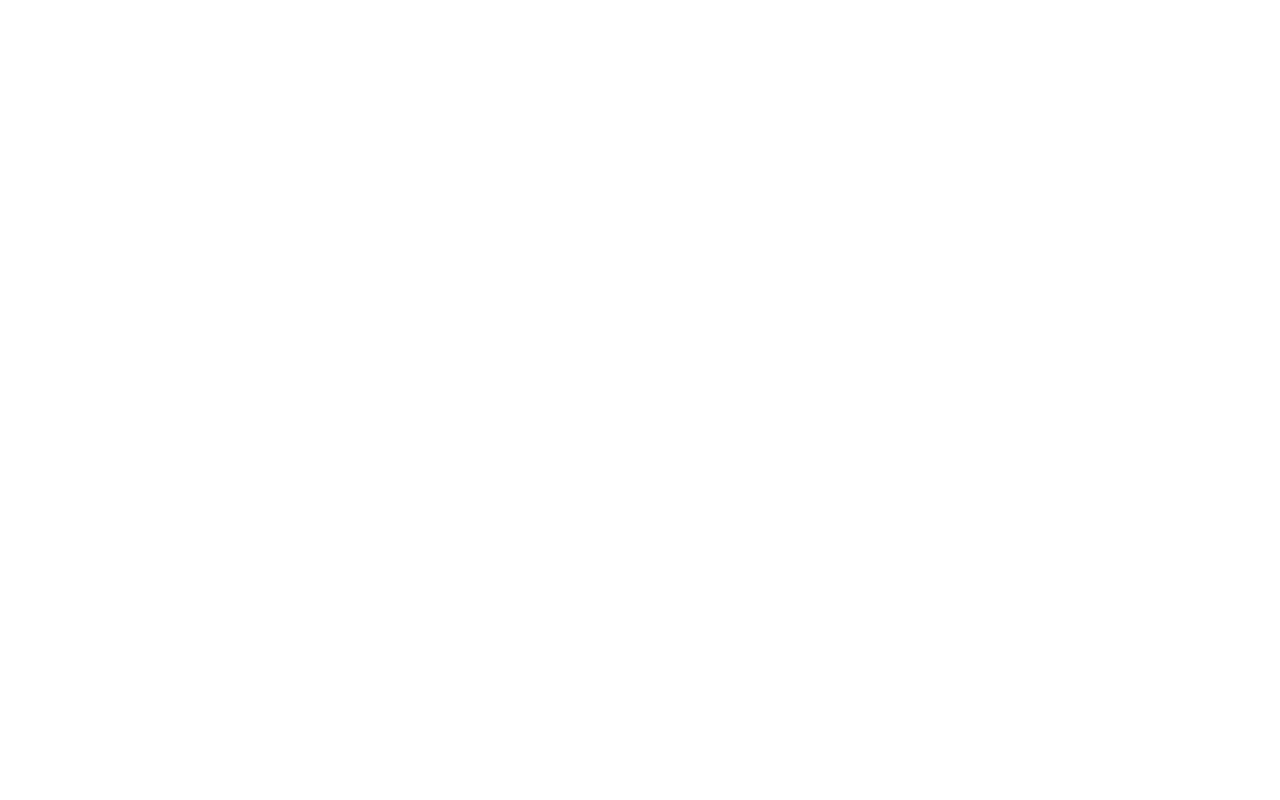
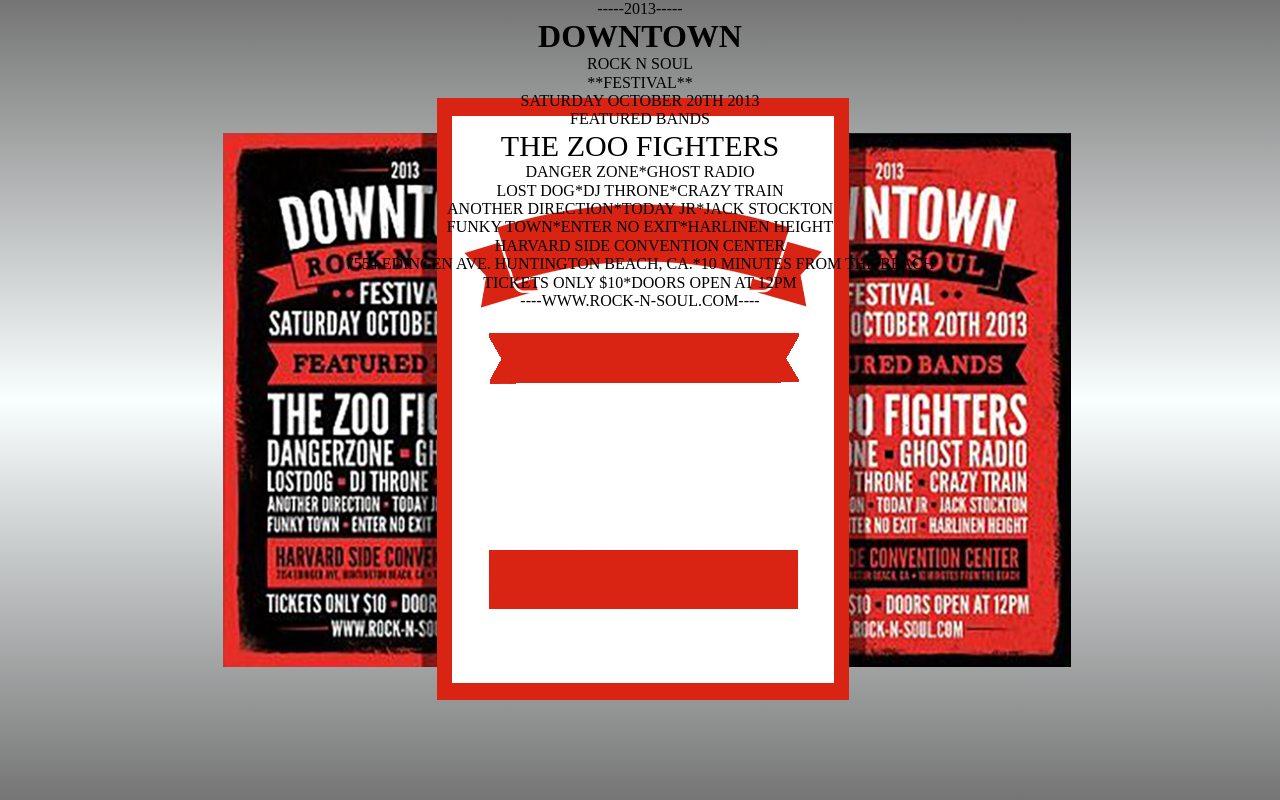
Before and after one commit to Edujo93/rock-flyer, a plain HTML site: page index.html in a window 1280 px wide. Drawn offline with Linux system fonts and the light colour scheme.

Commit message:
add background, remove p, h1 margins

```diff
--- a/index.html
+++ b/index.html
@@ -1,17 +1,36 @@
 <!DOCTYPE html>
 <html lang="en">
 <head>
+
     <meta charset="UTF-8">
     <meta name="viewport" content="width=device-width, initial-scale=1.0">
     <!-- WE WILL TALK ABOUT THIS NORMALIZE.CSS FILE ON THE NEXT SESSION-->
     <link rel="stylesheet" href="./styles/normalize.css">
-    <!-- LINK THE STYLES.CSS FILE HERE -->
+    <link rel="stylesheet" href="/styles/styles.css">
     <title>Downtown Flyer</title>
 </head>
 <body>
     <div class="background">
         <div class="flyer">
-            <!-- ALL TEXT ELEMENTS HERE -->
+            <div class="a">
+             <p>-----2013-----</p>
+             <h1>DOWNTOWN</h1>
+             <p>ROCK N SOUL</p>
+             <p>**FESTIVAL**</p>
+             <p>SATURDAY OCTOBER 20TH 2013</p>
+             <p>FEATURED BANDS</p>
+             <p class="band-xl">THE ZOO FIGHTERS</p>
+             <p>DANGER ZONE*GHOST RADIO</p>
+             <p>LOST DOG*DJ THRONE*CRAZY TRAIN</p>
+             <p>ANOTHER DIRECTION*TODAY JR*JACK STOCKTON</p>
+             <p>FUNKY TOWN*ENTER NO EXIT*HARLINEN HEIGHT</p>
+
+             <p>HARVARD SIDE CONVENTION CENTER</p>
+             <p>7554 EDINGEN AVE. HUNTINGTON BEACH, CA.*10 MINUTES FROM THE BEACH</p>
+             <p>TICKETS ONLY $10*DOORS OPEN AT 12PM</p>
+             <p>----WWW.ROCK-N-SOUL.COM----</p>
+            </div>
+
         </div>
     </div>
 </body>
--- a/styles/styles.css
+++ b/styles/styles.css
@@ -11,7 +11,18 @@
     width: 80%;
     height: auto;
     /* Complete the path to the flyer.png file inside the parenthesis to use it as a background image */
-    background-image: url();
+    background-image: url(/assets/flyer.png);
     background-repeat: no-repeat;
     background-position: center;
 }
+div.a {
+    text-align: center;
+  }
+
+p.band-xl {
+    font-size: 30px;
+}
+
+p,h1 {
+    margin: 0;
+}
```
